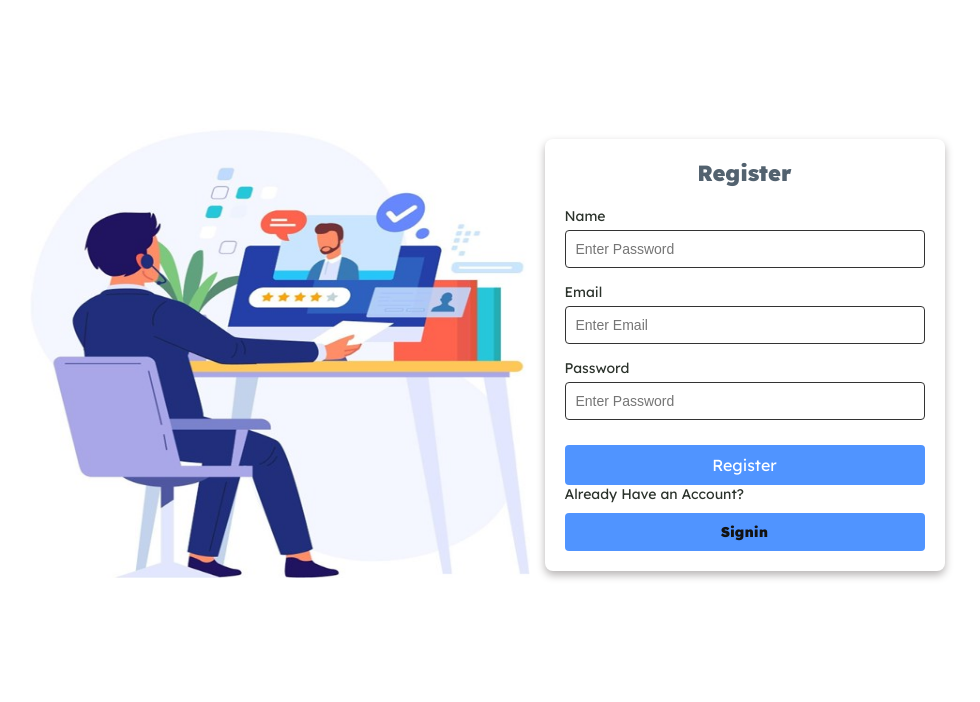
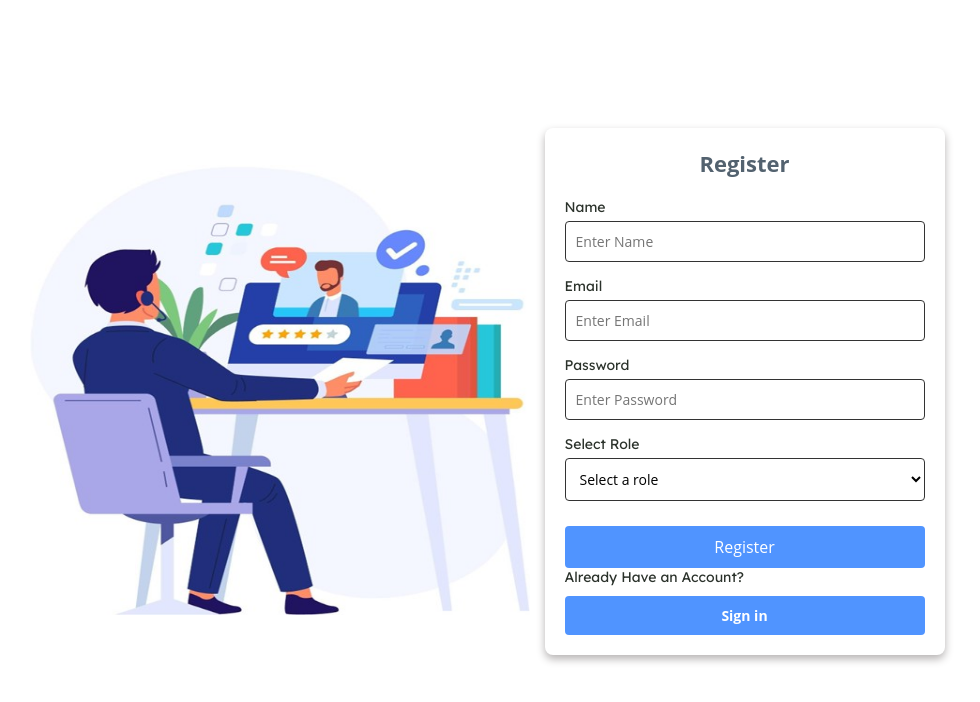
Before and after one commit to KoyyalagaddaVenkataRamaRaju/Aimock, a React (Vite) app: page / in a window 1280 px wide. Shown: the top 702 px of the page, without its empty margins (153-1133 px from the left). Built offline with nearby package versions, Linux system fonts and the light colour scheme.

Commit message:
new commit

```diff
--- a/src/pages/Home/Home.jsx
+++ b/src/pages/Home/Home.jsx
@@ -59,7 +59,7 @@ const Home = () => {
       />
            </div>
            </div>
-        <div class="buttonSet">
+        <div className="buttonSet">
           <div >
             <img src="./mock4[1].jpg" alt="" />
 
--- a/src/pages/Login/Register.css
+++ b/src/pages/Login/Register.css
@@ -31,6 +31,7 @@
 .box-register h2 {
     margin-bottom: 20px;
     color: #53626f;
+    font-family: 'open sans';
     text-align: center;
     font-weight: bold;
     font-size: 22px;
@@ -54,7 +55,16 @@
     border-radius: 4px;
     background-color: #fff;
     color: black;
-    font-family: Arial, Helvetica, sans-serif;
+    font-family:'Open Sans';
+}
+.input-box select {
+    width: 100%;
+    padding: 10px;
+    border: 1px solid #333;
+    border-radius: 4px;
+    background-color: #fff;
+    color: black;
+    font-family:'Open Sans';
 }
 
 .sub-btn {
@@ -64,6 +74,7 @@
     border: none;
     border-radius: 4px;
     color: white;
+    font-family: 'open sans';
     font-size: 16px;
     cursor: pointer;
     margin-top: 10px;
@@ -80,8 +91,9 @@
     background-color: #0b69ffb6;
     border: none;
     border-radius: 4px;
-    color: #121212;
+    color: #ffffff;
     text-align: center;
+    font-family: 'open sans';
     text-decoration: none;
     font-weight: bold;
     cursor: pointer;
--- a/src/pages/Login/Register.jsx
+++ b/src/pages/Login/Register.jsx
@@ -8,28 +8,40 @@ function Register() {
     const [name, setName] = useState("");
     const [email, setEmail] = useState("");
     const [password, setPassword] = useState("");
+    const [role, setRole] = useState("");
     const navigate = useNavigate();
 
     const handleSubmit = (e) => {
         e.preventDefault();
-        axios.post('http://localhost:5000/register', { name, email, password })
+
+        if (!role) {
+            alert("Please select a role.");
+            return;
+        }
+
+        const userData = { name, email, password, role };
+
+        // Debugging log to check if data is correct
+        console.log("Sending data to backend:", userData);
+
+        axios.post('http://localhost:5000/register', userData)
             .then(result => {
-                if (result.data === "Success") {
+                if (result.data === "Registration successful. Admin approval pending.") {
+                    alert("Your request for admin access has been sent. Please wait for approval.");
+                } else {
                     navigate('/login');
-                } else {
-                    alert(result.data);
                 }
             })
             .catch(err => {
                 console.log('Frontend Error:', err);
                 alert("An error occurred. Please try again.");
             });
-    }
+    };
 
     return (
         <div className="container-register">
             <div className="regimg">
-                <img src="../regimg.jpg" alt="" />
+                <img src="../regimg.jpg" alt="Registration" />
             </div>
             <div className="box-register">
                 <h2>Register</h2>
@@ -39,14 +51,13 @@ function Register() {
                             <strong>Name</strong>
                         </label>
                         <input
-                            type="password"
-                            placeholder="Enter Password"
-                            name="password"
+                            type="text"
+                            placeholder="Enter Name"
+                            name="name"
                             className="form-control"
-                            autoComplete="current-password" // Add this attribute
-                            onChange={(e) => setPassword(e.target.value)}
+                            onChange={(e) => setName(e.target.value)}
+                            required
                         />
-
                     </div>
                     <div className="input-box">
                         <label htmlFor="email">
@@ -55,10 +66,11 @@ function Register() {
                         <input
                             type="email"
                             placeholder="Enter Email"
-                            autoComplete="off"
                             name="email"
                             className="form-control"
                             onChange={(e) => setEmail(e.target.value)}
+                            required
+                            autoComplete="email"
                         />
                     </div>
                     <div className="input-box">
@@ -71,7 +83,26 @@ function Register() {
                             name="password"
                             className="form-control"
                             onChange={(e) => setPassword(e.target.value)}
+                            required
+                            autoComplete="current-password"
                         />
+                    </div>
+                    <div className="input-box">
+                        <label htmlFor="role">
+                            <strong>Select Role</strong>
+                        </label>
+                        <select
+                            name="role"
+                            className="form-control"
+                            value={role}
+                            onChange={(e) => setRole(e.target.value)}
+                            required
+                        >
+                            <option value="" disabled>Select a role</option>
+                            <option value="student">Student</option>
+                            <option value="admin">Admin</option>
+                            <option value="other">Other</option>
+                        </select>
                     </div>
                     <button type="submit" className="sub-btn">
                         Register
@@ -79,11 +110,11 @@ function Register() {
                 </form>
                 <p>Already Have an Account?</p>
                 <Link to="/login" className="next-btn">
-                    Signin
+                    Sign in
                 </Link>
             </div>
         </div>
-    )
+    );
 }
 
 export default Register;
```
Also changed, not shown: src/components/AdminApprove/AdminApprove.jsx (added, +88 -0 lines).
